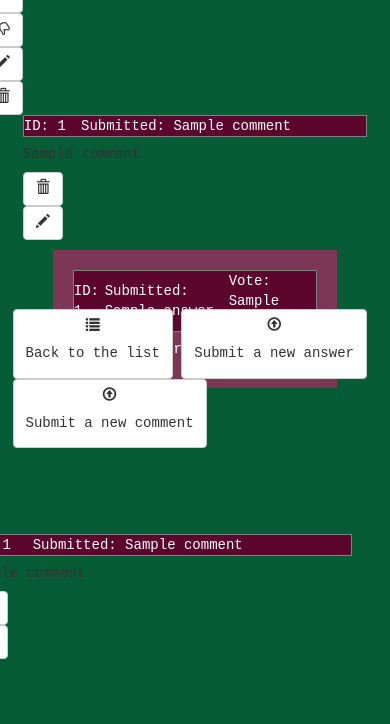
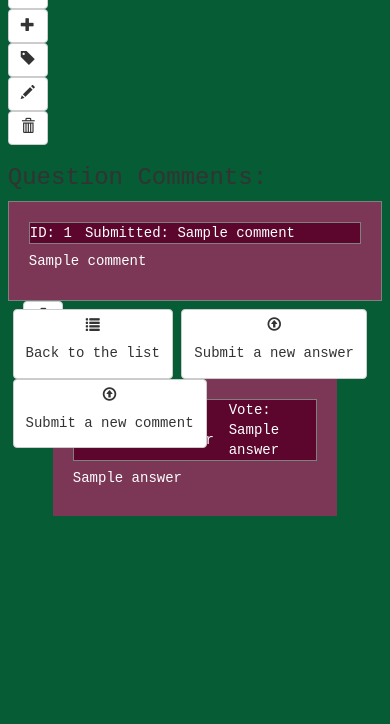
Before and after one commit to SzabolcsHornyak/AskMate_Deep_s_Mode, a Flask app: template templates/display.html in a window 390 px wide. Shown: the part 396-1120 px from the top of the page. Before the commit the page ends 1055 px from the top, so only its background shows below. Run offline with Flask 2, Linux system fonts and the light colour scheme; the template is opened without the code that fills it: most values are stand-ins (such as "Sample title", 1, 10 or a date in 2020); some libraries are stand-ins or nearby versions.

Commit message:
Cut css from display.html to main.css, also some aesthetic and cleancode changes in the html.

```diff
--- a/static/main.css
+++ b/static/main.css
@@ -72,14 +72,15 @@ body {
 }
 
 
-.question-main {
+/* display.html */
+
+#display-question-main {
     background-color: #7c3757;
     color:white;
     border: 1px solid grey;
     padding:20px;
 }
-
-.question-main:hover {
+#display-question-main:hover {
     background-color: #5c062e;
     -webkit-transition: background-color 1000ms linear;
     -ms-transition: background-color 1000ms linear;
@@ -91,7 +92,18 @@ body {
     transition: background-color 1000ms linear;
 }
 
-.question-data {
+#display-question-title {
+    background-color: #5c062e;
+    margin-top: -5px;
+    margin-bottom: 15px;
+}
+
+#display-question-image{
+    max-width: 200px;
+    max-height: 200px;
+}
+
+.display-question-data {
     width: 100%;
     height: 5%;
     padding: 50px;
@@ -100,17 +112,38 @@ body {
     background-color: #5c062e;
 }
 
-.question-buttons {
+#display-question-tag-container{
+  background-color: #5c062e;
+  width: 100%;
+  border: 1px solid grey;
+}
+.display-question-tags{
+  background-color: #7c3757;
+  color:white;
+  float: right;
+}
 
-    margin-left: -40px;
+.display-question-buttons {
+    float:right;
+    clear:right;
+    padding: 2% 1%;
+    display: block;
 }
+
+.display-question-comment-main {
+  background-color: #7c3757;
+  color:white;
+  border: 1px solid grey;
+  padding:20px;
+}
+
 
 .question-button {
     height: 25%;
 }
 
 
-.answer-main {
+.display-question-answer-main {
   background-color: #7c3757;
   color:white;
   padding: 20px;
@@ -118,7 +151,7 @@ body {
 
 }
 
-.answer-main:hover {
+.display-question-answer-main:hover {
     background-color: #5c062e;
     -webkit-transition: background-color 1000ms linear;
     -ms-transition: background-color 1000ms linear;
@@ -130,25 +163,14 @@ body {
     transition: background-color 1000ms linear;
 }
 
-.answer-buttons {
+.display-question-answer-buttons {
   margin-top: 8px;
   margin-left: -70px;
 }
 
-.bottom-buttons {
+.display-question-bottom-buttons {
   position: fixed;
   bottom: 0;
   left: 30%;
   margin-left: -104.5px
 }
-
-#question-title {
-    background-color: #5c062e;
-    margin-top: -5px;
-    margin-bottom: 15px
-}
-
-#question-image{
-    width: 100%;
-    height: 10%
-}
--- a/templates/display.html
+++ b/templates/display.html
@@ -9,74 +9,69 @@
 <link rel="stylesheet" href="/static/main.css">
 </head>
 <body>
-  <div class="question-row">
+  <div class="col-md-8" id="display-question-main">
+      <h2 id="display-question-title">{{ line[4] }}</h2>
+      <p id="display-question-message">{{ line[5] }}</p>
+      {% if line[6] %}
+        <img src="/static/{{line[6]}}" id="display-question-image">
+      {% endif %}
 
-    <div class="col-md-8">
-
-      <div class="question-main">
-          <h2 id="question-title">{{ line[4] }}</h2>
-          <p>{{ line[5] }}</p>
-          {% if line[6] %}
-            <img src="/static/{{line[6]}}" id="question-image" style="max-width: 200px">
-          {% endif %}
-        <table class="question-data">
+    <table class="display-question-data">
       <tr>
         <td> ID: {{ line[0] }}</td>
         <td> Submitted: {{ line[1] }}</td>
         <td> Viewed: {{ line[2] }}</td>
         <td> Vote: {{ line[3] }}</td>
       </tr>
-          <tr>
-          {% for tag in question_tags %}
-            <td> {{ tag }} </td>
-          {% endfor %}
-          </tr>
     </table>
 
+    <div id="display-question-tag-container">
+     {% for tag in question_tags %}
+      <button class="display-question-tags btn btn-default"> {{ tag }} </button>
+     {% endfor %}
+    </div>
   </div>
 
+  <div class="display-question-buttons col-md-2">
     </div>
-
-    <div class="col-md-2">
-
-      <div class="question-buttons">
-
-        <div class="question-button">
       <a href='{{ line[0] }}/vote/vote-up' class='btn btn-default del-button'>
         <i class="glyphicon glyphicon-thumbs-up"></i>
       </a>
     </div>
-
-        <div class="question-button">
+    <div>
       <a href='{{ line[0] }}/vote/vote-down' class='btn btn-default del-button'>
         <i class="glyphicon glyphicon-thumbs-down"></i>
       </a>
     </div>
-
-        <div class="question-button">
+    <div>
+      <a href='{{ line[0] }}/new-comment' class='btn btn-default edit-button'>
+        <i class="glyphicon glyphicon-plus"></i>
+      </a>
+    </div>
+    <div>
+      <form action="{{ line[0] }}/new-tag" method="GET">
+        <button type="submit" class='btn btn-default del-button'>
+          <i class="glyphicon glyphicon-tag"></i>
+        </button>
+      </form>
+    </div>
+    <div>
       <a href='{{ line[0] }}/edit' class='btn btn-default edit-button'>
         <i class="glyphicon glyphicon-pencil"></i>
       </a>
     </div>
-
-        <div class="question-button">
+    <div>
       <form action="{{ line[0] }}/del" method="POST">
         <button type="submit" class='btn btn-default del-button'>
           <i class="glyphicon glyphicon-trash"></i>
         </button>
       </form>
     </div>
-
   </div>
-
-    </div>
-
-  </div>
+  <h3> Question Comments: </h3>
   {% for comment in question_comments %}
-  <div class="comment-row">
-    <div class="col-md-8">
-      <div class="comment-main">
-        <table class="question-data">
+  <div class="display-question-comment-main col-md-8">
+    <table class="display-question-data">
       <tr>
         <td> ID: {{ comment[0] }} </td>
         <td> Submitted: {{ comment[4] }} </td>
@@ -84,9 +79,7 @@
     </table>
     <h5> {{ comment[3] }} </h5>
   </div>
-    </div>
-    <div class="col-md-4">
-      <div class="comment-buttons">
+  <div class="comment-buttons col-md-4">
     <div>
       <form action="/comments/{{ comment[0] }}/del" method="POST">
         <button type="submit" class='btn btn-default del-button'>
@@ -101,17 +94,13 @@
         </button>
       </form>
     </div>
-
-      </div>
-    </div>
   </div>
   {% endfor %}
 
   {% for answer in answers %}
-  <div class="answer-row">
-    <div class="col-md-8">
-      <div class="answer-main">
-        <table class="question-data">
+  <div class="answer-row col-md-8">
+    <div class="display-question-answer-main">
+      <table class="display-question-data">
         <tr>
           <td> ID: {{ answer[0] }} </td>
           <td> Submitted: {{ answer[1] }} </td>
@@ -124,8 +113,7 @@
        {% endif %}
     </div>
   </div>
-    <div class="col-md-4">
-      <div class="answer-buttons">
+  <div class="display-question-answer-buttons col-md-4">
     <div>
       <a href='{{ line[0] }}/{{ answer[0] }}/vote-up' class='btn btn-default del-button'>
         <i class="glyphicon glyphicon-thumbs-up"></i>
@@ -141,7 +129,11 @@
         <i class="glyphicon glyphicon-plus"></i>
       </a>
     </div>
-
+    <div>
+      <a href='../answer/{{answer[0]}}' class='btn btn-default edit-button'>
+        <i class="glyphicon glyphicon-eye-open"></i>
+      </a>
+    </div>
     <div>
       <form action="{{ line[0] }}/{{ answer[0] }}/del" method="POST">
         <button type="submit" class='btn btn-default del-button'>
@@ -149,13 +141,15 @@
         </button>
       </form>
     </div>
+  </div>
+
+
 
     {% for comments in answer_comments %}
       {% for comment in comments %}
-            <div class="comment-row">
-              <div class="col-md-8">
-                <div class="comment-main">
-                  <table class="question-data">
+        {% if comment[2] == answer[0] %}
+        <div class="display-question-comment-main col-md-8">
+          <table class="display-question-data">
             <tr>
               <td> ID: {{ comment[0] }} </td>
               <td> Submitted: {{ comment[4] }} </td>
@@ -163,34 +157,29 @@
           </table>
           <h5> {{ comment[3] }} </h5>
         </div>
-              </div>
-              <div class="col-md-4">
-                <div class="comment-button">
+        <div class="comment-button col-md-4">
           <div>
             <form action="/comments/{{ comment[0] }}/del" method="POST">
               <button type="submit" class='btn btn-default del-button'>
                 <i class="glyphicon glyphicon-trash"></i>
               </button>
             </form>
+          </div>
+          <div>
             <form action="/comments/{{ comment[0] }}/edit" method="GET">
               <button type="submit" class='btn btn-default del-button'>
                 <i class="glyphicon glyphicon-pencil"></i>
               </button>
             </form>
-
           </div>
         </div>
-              </div>
-            </div>
+        {% endif %}
       {% endfor %}
     {% endfor %}
-      </div>
-    </div>
-  </div>
   {% endfor %}
 
   <br>
-  <div class="bottom-buttons">
+  <div class="display-question-bottom-buttons">
     <a href='/list' class = "btn btn-default">
       <i class="glyphicon glyphicon-list"></i><h5>   Back to the list   </h5>
     </a>
@@ -200,7 +189,7 @@
         <a href='/question/{{question_id}}/new-comment' class = "btn btn-default">
       <i class="glyphicon glyphicon-upload"></i><h5>Submit a new comment</h5>
     </a>
+  </div>
 
-  </div>
 </body>
 </html>
```
Lines whose indentation alone changed are shown as unchanged.
